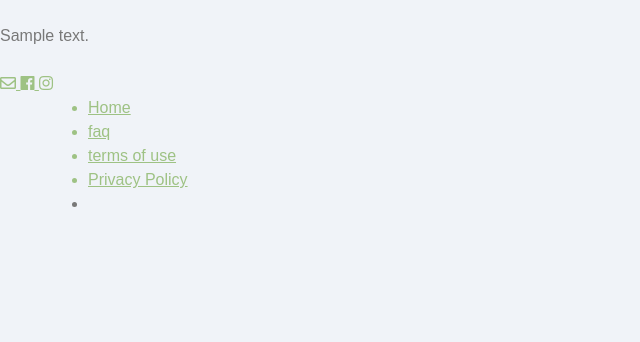
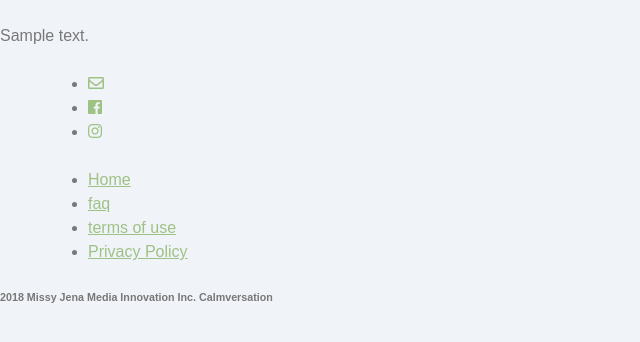
Before and after one commit to jenjjy/calm-fall-2018, a WordPress theme: template themes/calm/single.php in a window 1280 px wide. Shown: the part 141-483 px from the top of the page, without its empty margins (0-640 px from the left). Run offline with PHP 8.4 and a stand-in for WordPress, Linux system fonts and the light colour scheme; the site name, menu and one post (Sample post) are stand-ins, and other content is empty; style sheets or scripts are compiled from the project's sources; some libraries are stand-ins or nearby versions; some web fonts are replaced.

Commit message:
add links and social media icon to the .site-footer

```diff
--- a/themes/calm/footer.php
+++ b/themes/calm/footer.php
@@ -7,39 +7,62 @@
 
 ?>
 
-	</div><!-- #content -->
+	<body><!-- #content -->
 
 		<footer id="colophon" class="site-footer" role="contentinfo">
-		  <div class="site-info">
+
 			<div class="socail-media-icon">
-
+				<ul>
+				  <li>
 				       <a href="mailto:hello@calmversation.com">
 			               <i class="far fa-envelope"></i>
 			          </a>
+				  </li>
 
+			      <li>
 				       <a href="https://www.facebook.com/calmversation/">
                           <i class="fab fa-facebook"></i>
 			           </a>
+				 </li>
+				  <li>
 				    <a href="https://www.instagram.com/calmversation/">
 					      <i class="fab fa-instagram"></i>
 			           </a>
+				   </li>
+				<ul>
 
+			</div><!--.social-media-icon -->
+
+            <div class="footer-navigation">
+				<ul>
+					<li>
+					    <a href="https://calm.van.cp.academy.red">
+						    Home
+						</a>
+				   </li>
+					<li>
+						<a href="https://www.indiegogo.com/projects/calmversation-a-new-model-for-learning#/faq">
+							faq
+						</a>
+					</li>
+					 <li>
+						 <a href="https://calmversation.com/terms-of-use">
+							terms of use
+						</a>
+					</li>
+					 <li>
+						 <a href="https://calmversation.com/privacy-policy">
+							 Privacy Policy
+						</a>
+					</li>
+				</ul>
+            </div><!--.footer-navigation -->
+
+			<div class="footer-text">
+			  <h6> 2018 Missy Jena Media Innovation Inc. Calmversation</h6>
 			</div>
-                <div class="footer-naviation">
-					<ul>
-							<a href="https://calm.van.cp.academy.red"><li>Home</li></a>
-							<a href=""><li>faq</li></a>
-							<a href=""><li>terms of use</li></a>
-							<a href=""><li>Privacy Policy<li></a>
-					</ul>
-              </div>
+		</footer><!-- #colophon -->
 
-
-
-			   		</div><!--widget-area-->
-				</div><!-- .site-info -->
-		</footer><!-- #colophon -->
-	</div><!-- #page -->
 
 	   <?php wp_footer(); ?>
 
--- a/themes/calm/sass/_widgets.scss
+++ b/themes/calm/sass/_widgets.scss
@@ -15,3 +15,6 @@
 .widget_search .search-submit {
   display: none;
 }
+
+
+/* Footer */
```
Also changed, not shown: themes/calm/images/about/Missy Jenna.svg (added). Lines whose indentation alone changed are shown as unchanged.
